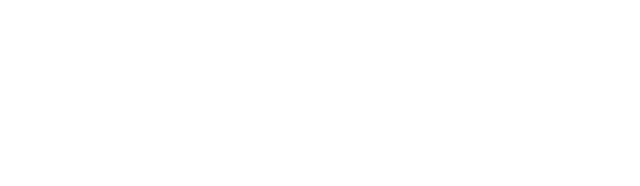
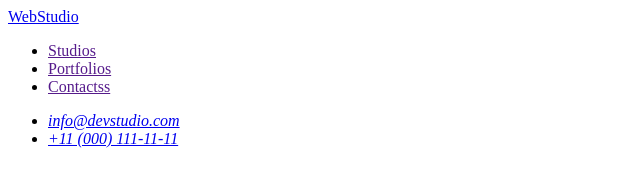
Before and after one commit to MarinaDug/goit-markup-hw-01, a plain HTML site: page index.html in a window 1280 px wide. Shown: the whole page, without its empty margins (0-640 px from the left). Drawn offline with Linux system fonts and the light colour scheme.

Commit message:
add markup header

```diff
--- a/index.html
+++ b/index.html
@@ -3,7 +3,24 @@
   <head>
     <meta charset="UTF-8" />
     <meta name="viewport" content="width=device-width, initial-scale=1.0" />
-    <title>Document</title>
+    <title>Web Studio</title>
   </head>
-  <body></body>
+  <body>
+    <header>
+      <nav>
+        <a href="./index.html">WebStudio</a>
+        <ul>
+          <li><a href="">Studios</a></li>
+          <li><a href="">Portfolios</a></li>
+          <li><a href="">Contactss</a></li>
+        </ul>
+      </nav>
+      <address>
+        <ul>
+          <li><a href="mailto:info@devstudio.com">info@devstudio.com</a></li>
+          <li><a href="tel:+110001111111">+11 (000) 111-11-11</a></li>
+        </ul>
+      </address>
+    </header>
+  </body>
 </html>
```
